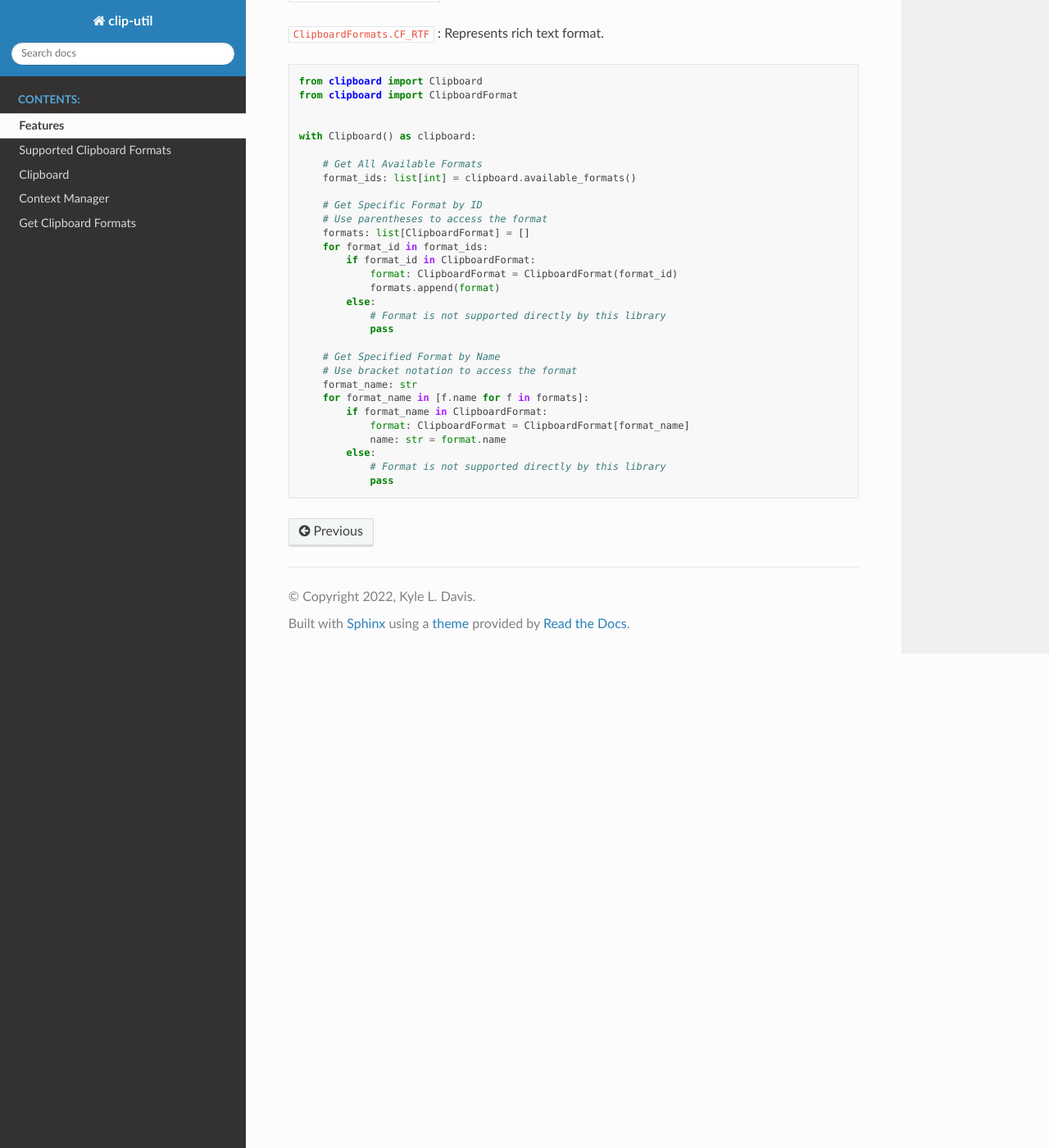
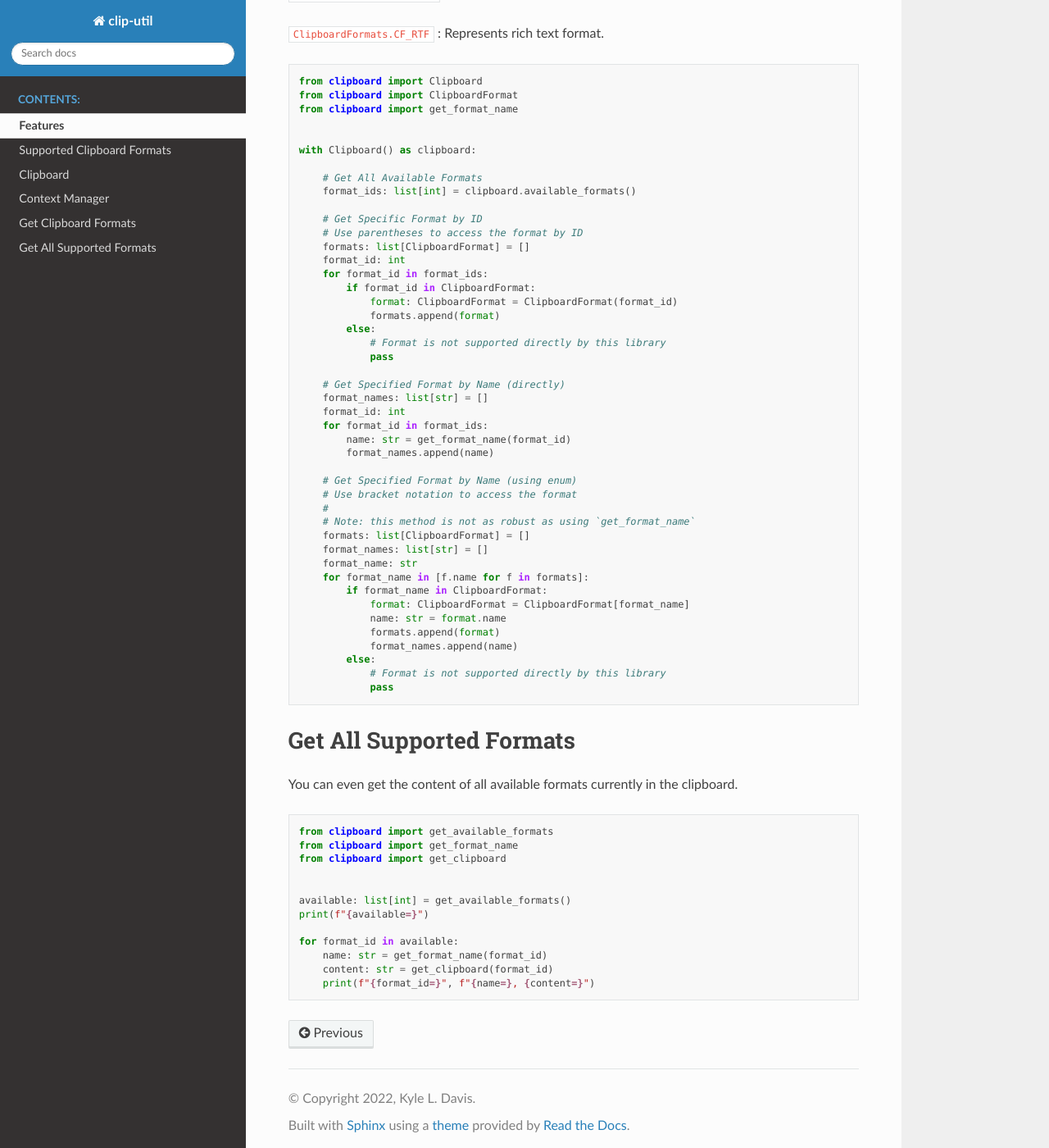
Before and after one commit to AceofSpades5757/clip-util, a Sphinx documentation site: the page built from docs/source/quickstart.rst, in a window 1280 px wide and 1400 px high, scrolled down 1384 px. Shown: the whole window at 82% size. Built offline with Sphinx 7.4.7 and the Read the Docs theme 2.0.0, drawn with Linux system fonts in a browser that asks for light colours.

Commit message:
docs: update based on readme

```diff
--- a/docs/source/quickstart.rst
+++ b/docs/source/quickstart.rst
@@ -76,6 +76,7 @@ Get Clipboard Formats
 
     from clipboard import Clipboard
     from clipboard import ClipboardFormat
+    from clipboard import get_format_name
 
 
     with Clipboard() as clipboard:
@@ -84,8 +85,9 @@ Get Clipboard Formats
         format_ids: list[int] = clipboard.available_formats()
 
         # Get Specific Format by ID
-        # Use parentheses to access the format
+        # Use parentheses to access the format by ID
         formats: list[ClipboardFormat] = []
+        format_id: int
         for format_id in format_ids:
             if format_id in ClipboardFormat:
                 format: ClipboardFormat = ClipboardFormat(format_id)
@@ -94,13 +96,46 @@ Get Clipboard Formats
                 # Format is not supported directly by this library
                 pass
 
-        # Get Specified Format by Name
+        # Get Specified Format by Name (directly)
+        format_names: list[str] = []
+        format_id: int
+        for format_id in format_ids:
+            name: str = get_format_name(format_id)
+            format_names.append(name)
+
+        # Get Specified Format by Name (using enum)
         # Use bracket notation to access the format
+        #
+        # Note: this method is not as robust as using `get_format_name`
+        formats: list[ClipboardFormat] = []
+        format_names: list[str] = []
         format_name: str
         for format_name in [f.name for f in formats]:
             if format_name in ClipboardFormat:
                 format: ClipboardFormat = ClipboardFormat[format_name]
                 name: str = format.name
+                formats.append(format)
+                format_names.append(name)
             else:
                 # Format is not supported directly by this library
                 pass
+
+Get All Supported Formats
+=====================
+
+You can even get the content of all available formats currently in the clipboard.
+
+.. code:: python
+
+    from clipboard import get_available_formats
+    from clipboard import get_format_name
+    from clipboard import get_clipboard
+
+
+    available: list[int] = get_available_formats()
+    print(f"{available=}")
+
+    for format_id in available:
+        name: str = get_format_name(format_id)
+        content: str = get_clipboard(format_id)
+        print(f"{format_id=}", f"{name=}, {content=}")
```
